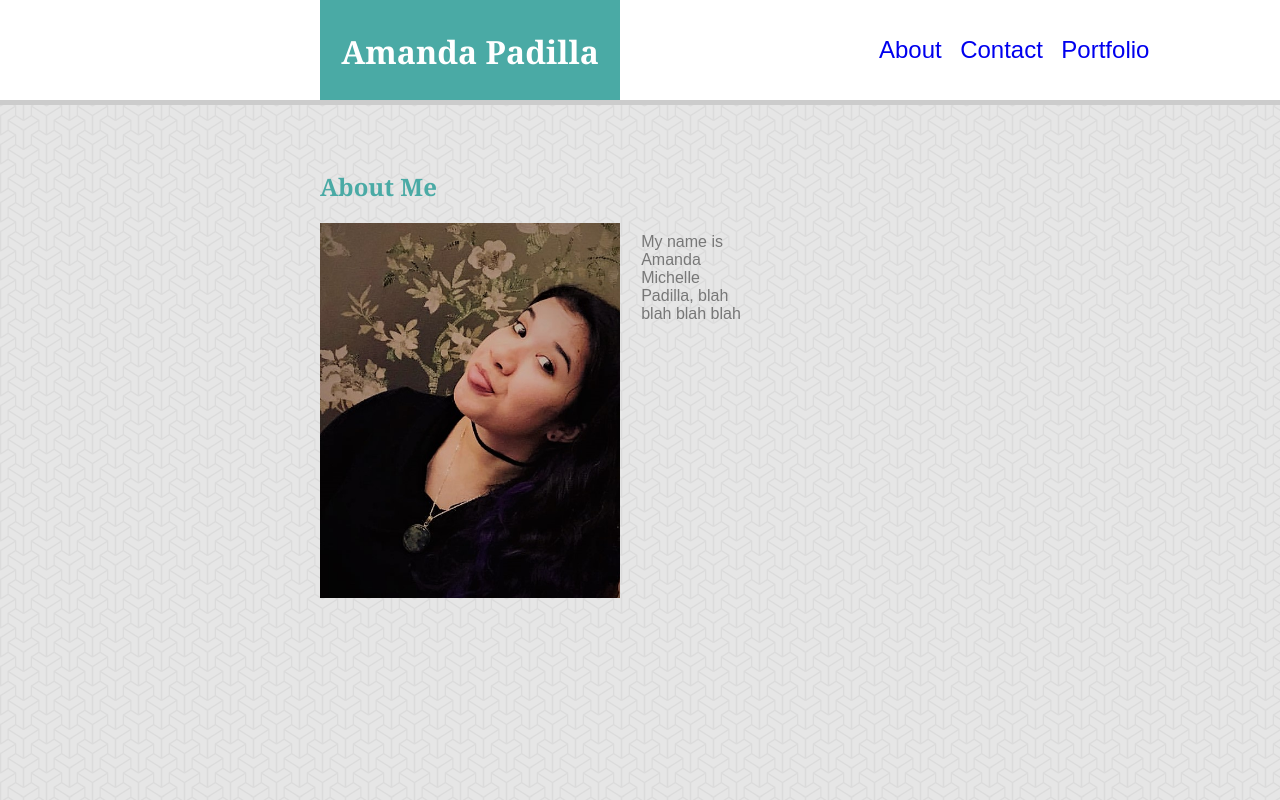
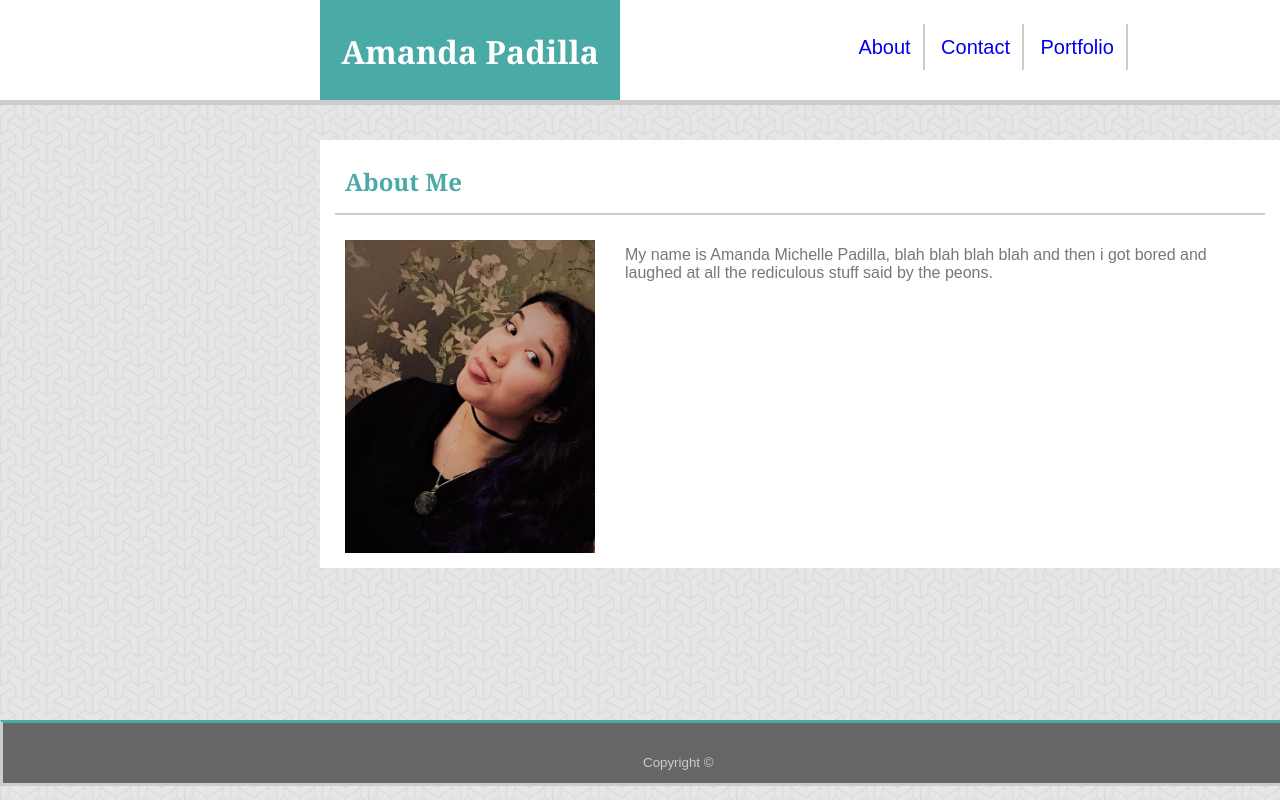
Before and after one commit to motoko104/basic-porfolio, a plain HTML site: page index.html in a window 1280 px wide. Drawn offline with Linux system fonts and the light colour scheme.

Commit message:
updated css and html files

```diff
--- a/assets/css/style.css
+++ b/assets/css/style.css
@@ -1,3 +1,6 @@
+/*{
+    box-sizing: border-box;
+}*/
 header{
     background-color: #ffffff;
     border-color: #cccccc;
@@ -27,26 +30,30 @@ h1{
 .nav{
     position: absolute;
     top:20px;
-    left: 65%;
+    left: 63%;
     margin-right: 10px;
     border-spacing: 5px 10px;
     z-index: 150;
 }
 li{
-    font-size: 24px;
+    font-size: 20px;
     font-family: 'Arial', 'Helvetica Neue', Helvetica, sans-serif;
-    color: #777777;
+    color: #cccccc;
     display: inline;
-    padding: 7px;
+    padding: 12px;
+    border-style: solid;
+    border-width: 0px 2px 0px 0px;
 }
 a{
     text-decoration: none;
 }
 .about{
-    max-width: 960px;
+    width: 960px;
     position: absolute;
-    top:150px;
+    background-color: #ffffff;
+    top:100px;
     left: 25%;
+    margin: 40px 0px;
 }
 body{
     font-family: 'Arial', 'Helvetica Neue', Helvetica, sans-serif;
@@ -56,30 +63,41 @@ body{
 }
 .profile-image{
     float: left;
-    width: 300px;
+    width: 250px;
+    padding: 15px 25px;
     height: auto;
 }
 .about h2{
     font-family: 'Georgia', Times, Times New Roman, serif;
     color: #4aaaa5;
+    padding: 15px 10px;
+    margin: 10px 15px 10px ;
+    border-style: solid;
+    border-color: #cccccc;
+    border-width: 0px 0px 2px 0px;
+
 }
 .about p{
     position: relative;
-    left: 5%;
+    float: left;
     max-width: 600px;
-    padding: 10px;
+    padding: 5px;
 }
-/*footer{
-    position: relative;
-    bottom:95%;
-    text-align: center;
+footer{
+    position: fixed;
+    top: 90%;
+    width: 100%;
+    height: 60px;
+    left: 0px;
     background-color: #666666;
     color: #cccccc;
-}*/
-/*.copyright{
+    border-style: solid;
+    border-top-color: #4aaaa5;
+    border-width: 20px 0px 0px 0xp;
+}
+small{
     position: relative;
-    bottom: 95%;
+    top: 30px;
+    left: 50%;
+    text-align: center;
 }
-a{
-    text-decoration: none;
-}
--- a/index.html
+++ b/index.html
@@ -22,7 +22,7 @@
         <section>
             <h2>About Me</h2>
             <img src="assets/images/Profile_picture.jpg" alt="Profile picture of Amanda Padilla" class="profile-image"/>
-            <p> My name is Amanda Michelle Padilla, blah blah blah blah</p>
+            <p> My name is Amanda Michelle Padilla, blah blah blah blah and then i got bored and laughed at all the rediculous stuff said by the peons.</p>
         </section>
     </div>
     <div class="footer">
```
Also changed, not shown: contact.html (+14 -11 lines), portfolio.html (+13 -10 lines).
